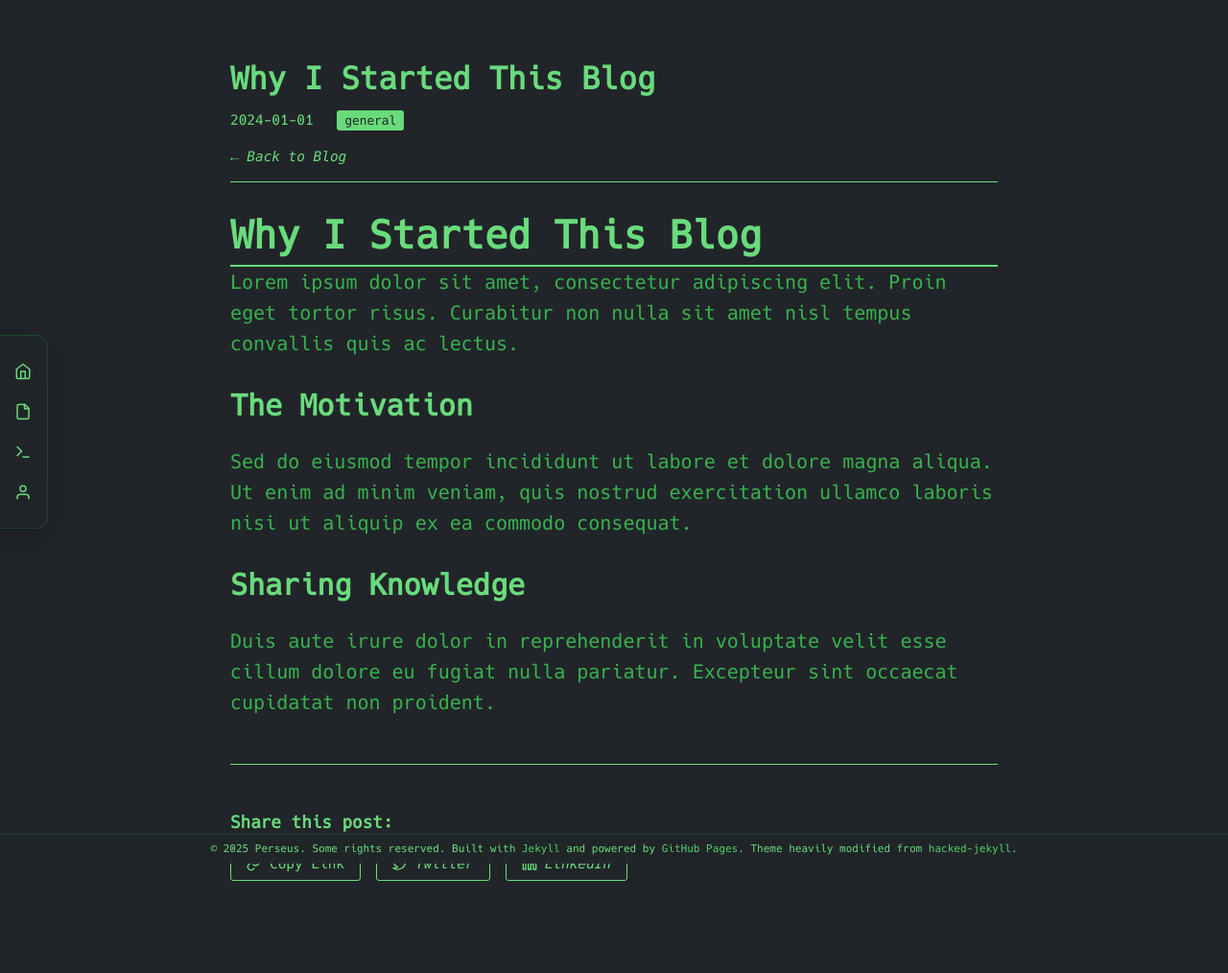
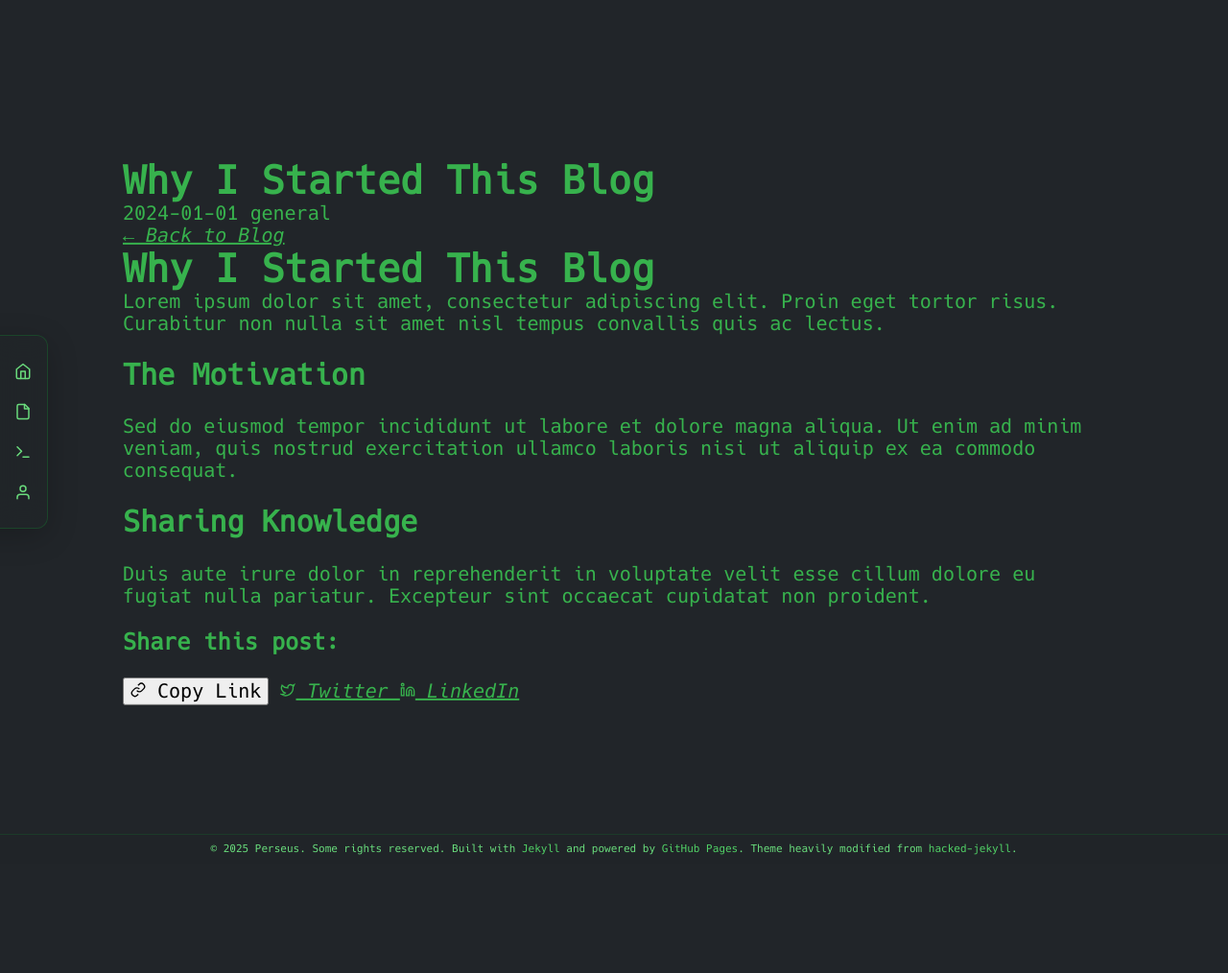
Before and after one commit to Perseusmx/perseusmx.github.io, a Jekyll site: the page built from _posts/2024-01-01-why-this-blog.md, in a window 1280 px wide. Shown: the whole page at 96% size. Built offline with Jekyll 4.4.1, drawn with Linux system fonts in a browser that asks for light colours; nearby versions of some CDN libraries; after the commit the page ends 900 px from its top, so only the background shows below that.

Commit message:
Fix SCSS import error: Remove non-existent blog import

```diff
--- a/assets/css/styles.scss
+++ b/assets/css/styles.scss
@@ -25,4 +25,3 @@ $transform_value: lowercase;
 @import "default";
 @import "custom";
 @import "sidebar";
-@import "blog";
```
